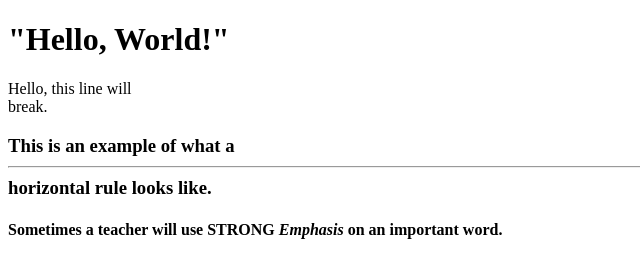
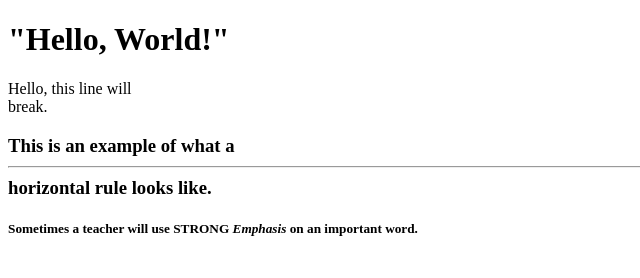
Before and after one commit to emihhorn/codeup-web-exercises, a plain HTML site: page Hello.html in a window 1280 px wide. Shown: the whole page, without its empty margins (0-640 px from the left). Drawn offline with Linux system fonts and the light colour scheme.

Commit message:
change name

```diff
--- a/welcom.html
+++ b/Hello.html
@@ -13,7 +13,7 @@
     <img src=""/>
     <hr>  horizontal rule looks like.</h3>
 
-<h4>Sometimes a teacher will use <strong>STRONG</strong> <em>Emphasis</em>
-    on an important word.</h4>
+<h5>Sometimes a teacher will use <strong>STRONG</strong> <em>Emphasis</em>
+    on an important word.</h5>
 </body>
 </html>
```
